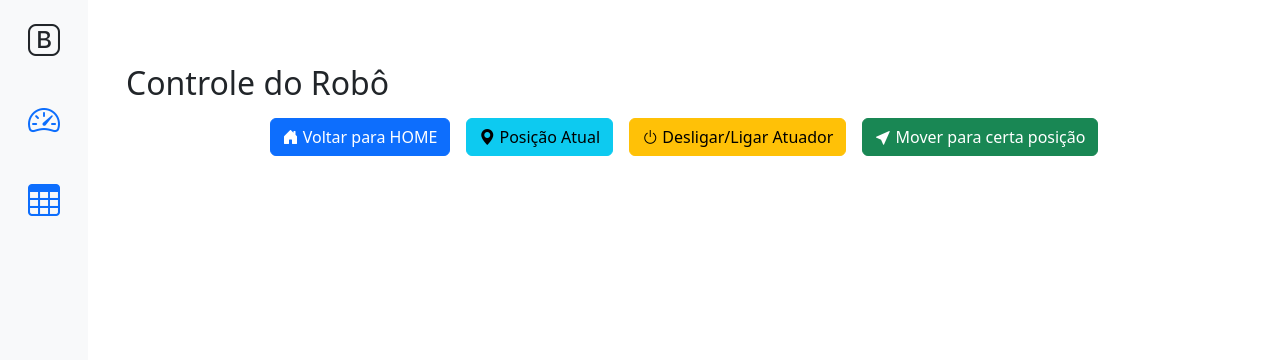
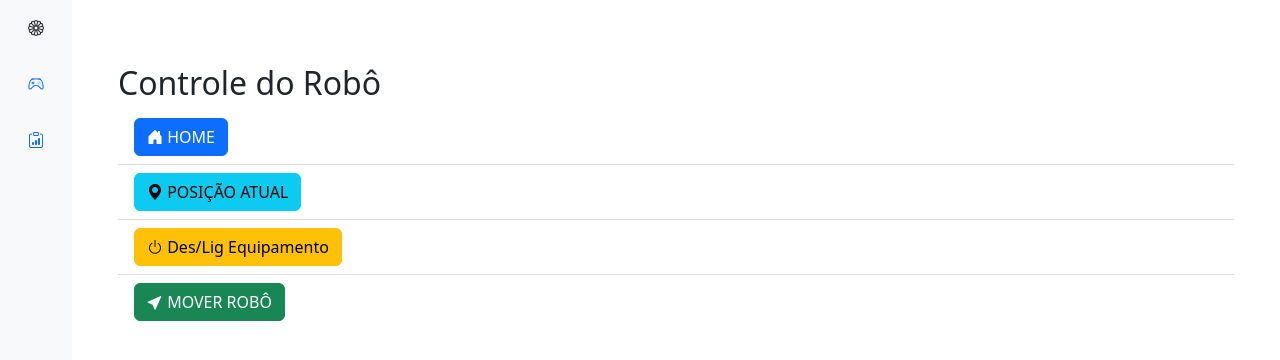
Before and after one commit to MuriloDeSouza/ponderada_robo_flask, a Flask app: template src/frontend/templates/controles.html in a window 1280 px wide. Shown: the top 360 px of the page. Run offline with Flask 3, Linux system fonts and the light colour scheme; the template is opened without the code that fills it, so the values that code supplies are empty; some libraries are stand-ins or nearby versions.

Commit message:
att_html total

```diff
--- a/src/frontend/templates/controles.html
+++ b/src/frontend/templates/controles.html
@@ -6,7 +6,7 @@
     <script src="https://unpkg.com/htmx.org@1.9.11" integrity="sha384-0gxUXCCR8yv9FM2b+U3FDbsKthCI66oH5IA9fHppQq9DDMHuMauqq1ZHBpJxQ0J0" crossorigin="anonymous"></script>
     <link href="https://cdn.jsdelivr.net/npm/bootstrap@5.3.3/dist/css/bootstrap.min.css" rel="stylesheet" integrity="sha384-QWTKZyjpPEjISv5WaRU9OFeRpok6YctnYmDr5pNlyT2bRjXh0JMhjY6hW+ALEwIH" crossorigin="anonymous">
     <link href="https://cdn.jsdelivr.net/npm/bootstrap-icons@1.8.0/font/bootstrap-icons.css" rel="stylesheet">
-    <title>Ponderada</title>
+    <title>Ponderada_semana_9</title>
 </head>
 <body>
     <div class="container-fluid">
@@ -14,17 +14,17 @@
             <div class="col-sm-auto bg-light sticky-top">
                 <div class="d-flex flex-sm-column flex-row flex-nowrap bg-light align-items-center sticky-top">
                     <a href="/" class="d-block p-3 link-dark text-decoration-none" title="" data-bs-toggle="tooltip" data-bs-placement="right" data-bs-original-title="Icon-only">
-                        <i class="bi-bootstrap fs-2"></i>
+                      <i class="bi bi-flower1"></i>
                     </a>
                     <ul class="nav nav-pills nav-flush flex-sm-column flex-row flex-nowrap mb-auto mx-auto text-center align-items-center">
                         <li>
                             <a href="/controles" class="nav-link py-3 px-2" title="" data-bs-toggle="tooltip" data-bs-placement="right" data-bs-original-title="Dashboard">
-                                <i class="bi-speedometer2 fs-2"></i>
+                              <i class="bi bi-controller"></i>
                             </a>
                         </li>
                         <li>
                             <a href="/log" class="nav-link py-3 px-2" title="" data-bs-toggle="tooltip" data-bs-placement="right" data-bs-original-title="Orders">
-                                <i class="bi-table fs-2"></i>
+                              <i class="bi bi-clipboard-data"></i>
                             </a>
                         </li>
                     </ul>
@@ -33,20 +33,28 @@
             <div class="col-sm p-3 min-vh-100">
               <div class="container mt-5">
                 <h2>Controle do Robô</h2>
-        <div class="d-flex justify-content-center flex-wrap">
-          <button type="button" class="btn btn-primary m-2" data-bs-toggle="modal" data-bs-target="#homeModal" hx-get="/home" hx-target="#invisible">
-            <i class="bi bi-house-door-fill"></i> Voltar para HOME
+                <ul class="list-group list-group-flush">
+                    <li class="list-group-item">
+                        <button type="button" class="btn btn-primary" data-bs-toggle="modal" data-bs-target="#homeModal" hx-get="/home" hx-target="#invisible">
+                            <i class="bi bi-house-door-fill"></i> HOME
                         </button>
-            <button type="button" class="btn btn-info m-2" data-bs-toggle="modal" data-bs-target="#genericModal" hx-get="/posicao_atual" hx-target="#genericModalBody" hx-trigger="click">
-              <i class="bi bi-geo-alt-fill"></i> Posição Atual
+                    </li>
+                    <li class="list-group-item">
+                        <button type="button" class="btn btn-info" data-bs-toggle="modal" data-bs-target="#genericModal" hx-get="/posicao_atual" hx-target="#genericModalBody" hx-trigger="click">
+                            <i class="bi bi-geo-alt-fill"></i> POSIÇÃO ATUAL
                         </button>
-
-            <button type="button" class="btn btn-warning m-2" data-bs-toggle="modal" data-bs-target="#actuatorModal">
-              <i class="bi bi-power"></i> <span id="actuatorButtonText">Desligar/Ligar Atuador</span>
+                    </li>
+                    <li class="list-group-item">
+                        <button type="button" class="btn btn-warning" data-bs-toggle="modal" data-bs-target="#actuatorModal">
+                            <i class="bi bi-power"></i> <span id="actuatorButtonText">Des/Lig Equipamento</span>
                         </button>
+                    </li>
+                    <li class="list-group-item">
+                        <button type="button" class="btn btn-success" data-bs-toggle="modal" data-bs-target="#coordenadasModal">
+                            <i class="bi bi-cursor-fill"></i> MOVER ROBÔ
                         </button>
-                        <button type="button" class="btn btn-success m-2" data-bs-toggle="modal" data-bs-target="#coordenadasModal"><i class="bi bi-cursor-fill"></i> Mover para certa posição</button>
-        </div>
+                    </li>
+                </ul>
             </div>
 
                       <!-- Modal para Coordenadas -->
```
Also changed, not shown: src/backend/rotas.py (+13 -3 lines), src/frontend/templates/log.html (+4 -4 lines), src/frontend/templates/tela_inicial.html (+4 -4 lines). Lines whose indentation alone changed are shown as unchanged.
